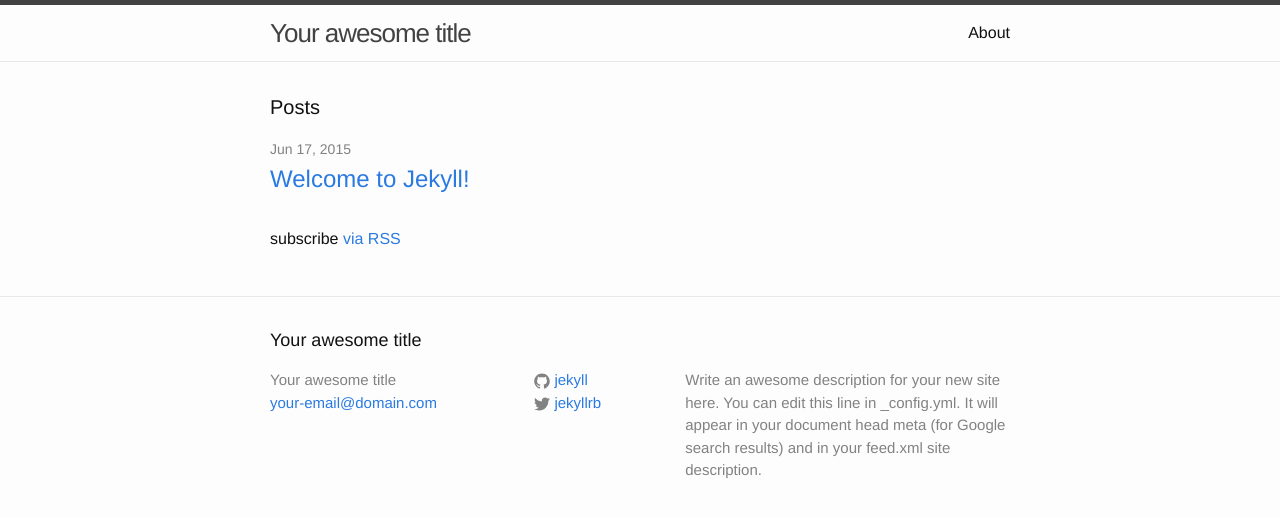
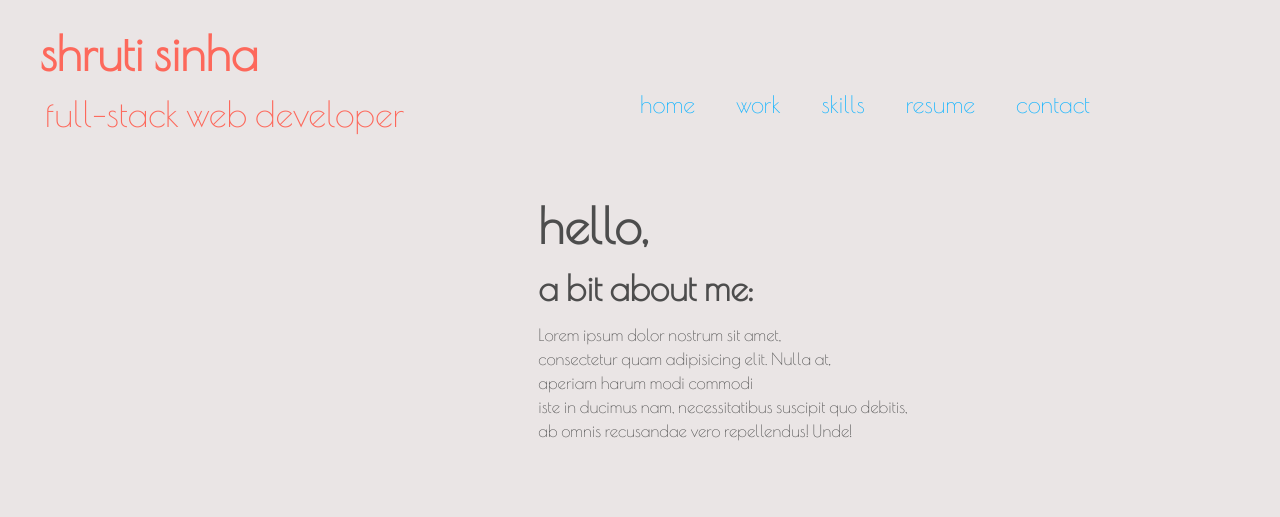
Before and after one commit to shruti2809/portfolio, a Jekyll site: the page built from index.html, in a window 1280 px wide. Shown: the top 517 px of the page. Built offline with Jekyll 4.4.1, drawn with Linux system fonts in a browser that asks for light colours.

Commit message:
Added specific styles to text.

```diff
--- a/_config.yml
+++ b/_config.yml
@@ -1,5 +1,5 @@
 # Site settings
-title: Your awesome title
+title: portfolio
 email: your-email@domain.com
 description: > # this means to ignore newlines until "baseurl:"
   Write an awesome description for your new site here. You can edit this
--- a/_includes/head.html
+++ b/_includes/head.html
@@ -5,8 +5,9 @@
 
   <title>{% if page.title %}{{ page.title }}{% else %}{{ site.title }}{% endif %}</title>
   <meta name="description" content="{% if page.excerpt %}{{ page.excerpt | strip_html | strip_newlines | truncate: 160 }}{% else %}{{ site.description }}{% endif %}">
-
+  <link rel="stylesheet" href="https://maxcdn.bootstrapcdn.com/bootstrap/3.3.4/css/bootstrap.min.css">
   <link rel="stylesheet" href="{{ "/css/main.css" | prepend: site.baseurl }}">
   <link rel="canonical" href="{{ page.url | replace:'index.html','' | prepend: site.baseurl | prepend: site.url }}">
+  <link href='http://fonts.googleapis.com/css?family=Poiret+One&subset=latin,cyrillic,latin-ext' rel='stylesheet' type='text/css'>
   <link rel="alternate" type="application/rss+xml" title="{{ site.title }}" href="{{ "/feed.xml" | prepend: site.baseurl | prepend: site.url }}" />
 </head>
--- a/_includes/header.html
+++ b/_includes/header.html
@@ -1,27 +1,15 @@
-<header class="site-header">
-
-  <div class="wrapper">
-
-    <a class="site-title" href="{{ site.baseurl }}/">{{ site.title }}</a>
-
-    <nav class="site-nav">
-      <a href="#" class="menu-icon">
-        <svg viewBox="0 0 18 15">
-          <path fill="#424242" d="M18,1.484c0,0.82-0.665,1.484-1.484,1.484H1.484C0.665,2.969,0,2.304,0,1.484l0,0C0,0.665,0.665,0,1.484,0 h15.031C17.335,0,18,0.665,18,1.484L18,1.484z"/>
-          <path fill="#424242" d="M18,7.516C18,8.335,17.335,9,16.516,9H1.484C0.665,9,0,8.335,0,7.516l0,0c0-0.82,0.665-1.484,1.484-1.484 h15.031C17.335,6.031,18,6.696,18,7.516L18,7.516z"/>
-          <path fill="#424242" d="M18,13.516C18,14.335,17.335,15,16.516,15H1.484C0.665,15,0,14.335,0,13.516l0,0 c0-0.82,0.665-1.484,1.484-1.484h15.031C17.335,12.031,18,12.696,18,13.516L18,13.516z"/>
-        </svg>
-      </a>
-
-      <div class="trigger">
-        {% for page in site.pages %}
-          {% if page.title %}
-          <a class="page-link" href="{{ page.url | prepend: site.baseurl }}">{{ page.title }}</a>
-          {% endif %}
-        {% endfor %}
-      </div>
-    </nav>
-
+<header class="nav">
+<div id = "myname" class = "row">
+  <a class="brand" href="{{site.baseurl}}/">shruti sinha</a>
   </div>
-
+  <div id = "job" class = "row col-xs-12">
+  <div class = "col-xs-6">
+    <a class="brand" href="{{site.baseurl}}/">full-stack web developer</a>
+    </div>
+    <div class = "col-xs-6">
+  <nav>
+    {% include links.html %}
+  </nav>
+  </div>
+  </div>
 </header>
--- /dev/null
+++ b/_includes/links.html
@@ -0,0 +1,5 @@
+<a href="{{ site.baseurl }}/">home</a>
+<a href="{{ site.baseurl }}/work">work</a>
+<a href="{{ site.baseurl }}/skills">skills</a>
+<a href="{{ site.baseurl }}/resume">resume</a>
+<a href="{{ site.baseurl }}/contact">contact</a>
--- /dev/null
+++ b/_layouts/home.html
@@ -0,0 +1,7 @@
+<!DOCTYPE html>
+<html>
+  {% include head.html %}
+  <body>
+    {{ content }}
+  </body>
+</html>
--- a/_sass/_base.scss
+++ /dev/null
@@ -1,204 +0,0 @@
-/**
- * Reset some basic elements
- */
-body, h1, h2, h3, h4, h5, h6,
-p, blockquote, pre, hr,
-dl, dd, ol, ul, figure {
-    margin: 0;
-    padding: 0;
-}
-
-
-
-/**
- * Basic styling
- */
-body {
-    font-family: $base-font-family;
-    font-size: $base-font-size;
-    line-height: $base-line-height;
-    font-weight: 300;
-    color: $text-color;
-    background-color: $background-color;
-    -webkit-text-size-adjust: 100%;
-}
-
-
-
-/**
- * Set `margin-bottom` to maintain vertical rhythm
- */
-h1, h2, h3, h4, h5, h6,
-p, blockquote, pre,
-ul, ol, dl, figure,
-%vertical-rhythm {
-    margin-bottom: $spacing-unit / 2;
-}
-
-
-
-/**
- * Images
- */
-img {
-    max-width: 100%;
-    vertical-align: middle;
-}
-
-
-
-/**
- * Figures
- */
-figure > img {
-    display: block;
-}
-
-figcaption {
-    font-size: $small-font-size;
-}
-
-
-
-/**
- * Lists
- */
-ul, ol {
-    margin-left: $spacing-unit;
-}
-
-li {
-    > ul,
-    > ol {
-         margin-bottom: 0;
-    }
-}
-
-
-
-/**
- * Headings
- */
-h1, h2, h3, h4, h5, h6 {
-    font-weight: 300;
-}
-
-
-
-/**
- * Links
- */
-a {
-    color: $brand-color;
-    text-decoration: none;
-
-    &:visited {
-        color: darken($brand-color, 15%);
-    }
-
-    &:hover {
-        color: $text-color;
-        text-decoration: underline;
-    }
-}
-
-
-
-/**
- * Blockquotes
- */
-blockquote {
-    color: $grey-color;
-    border-left: 4px solid $grey-color-light;
-    padding-left: $spacing-unit / 2;
-    font-size: 18px;
-    letter-spacing: -1px;
-    font-style: italic;
-
-    > :last-child {
-        margin-bottom: 0;
-    }
-}
-
-
-
-/**
- * Code formatting
- */
-pre,
-code {
-    font-size: 15px;
-    border: 1px solid $grey-color-light;
-    border-radius: 3px;
-    background-color: #eef;
-}
-
-code {
-    padding: 1px 5px;
-}
-
-pre {
-    padding: 8px 12px;
-    overflow-x: scroll;
-
-    > code {
-        border: 0;
-        padding-right: 0;
-        padding-left: 0;
-    }
-}
-
-
-
-/**
- * Wrapper
- */
-.wrapper {
-    max-width: -webkit-calc(#{$content-width} - (#{$spacing-unit} * 2));
-    max-width:         calc(#{$content-width} - (#{$spacing-unit} * 2));
-    margin-right: auto;
-    margin-left: auto;
-    padding-right: $spacing-unit;
-    padding-left: $spacing-unit;
-    @extend %clearfix;
-
-    @include media-query($on-laptop) {
-        max-width: -webkit-calc(#{$content-width} - (#{$spacing-unit}));
-        max-width:         calc(#{$content-width} - (#{$spacing-unit}));
-        padding-right: $spacing-unit / 2;
-        padding-left: $spacing-unit / 2;
-    }
-}
-
-
-
-/**
- * Clearfix
- */
-%clearfix {
-
-    &:after {
-        content: "";
-        display: table;
-        clear: both;
-    }
-}
-
-
-
-/**
- * Icons
- */
-.icon {
-
-    > svg {
-        display: inline-block;
-        width: 16px;
-        height: 16px;
-        vertical-align: middle;
-
-        path {
-            fill: $grey-color;
-        }
-    }
-}
--- /dev/null
+++ b/_sass/_home.scss
@@ -0,0 +1,62 @@
+#home {
+  position: relative;
+  height: 100vh;
+  width: 100%;
+  overflow: hidden;
+  background-color: $primary-color;
+
+  header {
+    position: relative;
+    top: 0;
+    font-family: 'Poiret One', cursive;
+
+    #myname > a {
+      font-size: 2em;
+      text-decoration: none;
+      width: 100%;
+      padding-left: 40px;
+      font-weight: 600;
+      color: #FD685B;
+    }
+
+    #job > div >  a {
+      font-size: 1.5em;
+      text-decoration: none;
+      padding-left: 15px;
+      color: #FD685B
+    }
+
+    .nav {
+      font-size: 1.7em;
+      padding-top: 20px;
+
+      a {
+        padding-right: 1.5em;
+        text-decoration: none;
+        color: #19B5FE;
+      }
+    }
+  }
+
+  h1 {
+    padding-top: 40px;
+    color: #4D4D4D;
+    font-weight: 600;
+    font-size: 3.5em;
+    font-family: 'Poiret One', cursive;
+  }
+
+  p {
+    color: #4D4D4D;
+    font-size: 2.5em;
+    font-weight: 600;
+    font-family: 'Poiret One', cursive;
+  }
+
+  .lorem {
+    font-size: 1.2em;
+    font-family: 'Poiret One', cursive;
+    color: #4D4D4D;
+    font-weight: 400;
+  }
+}
--- a/_sass/_layout.scss
+++ /dev/null
@@ -1,236 +0,0 @@
-/**
- * Site header
- */
-.site-header {
-    border-top: 5px solid $grey-color-dark;
-    border-bottom: 1px solid $grey-color-light;
-    min-height: 56px;
-
-    // Positioning context for the mobile navigation icon
-    position: relative;
-}
-
-.site-title {
-    font-size: 26px;
-    line-height: 56px;
-    letter-spacing: -1px;
-    margin-bottom: 0;
-    float: left;
-
-    &,
-    &:visited {
-        color: $grey-color-dark;
-    }
-}
-
-.site-nav {
-    float: right;
-    line-height: 56px;
-
-    .menu-icon {
-        display: none;
-    }
-
-    .page-link {
-        color: $text-color;
-        line-height: $base-line-height;
-
-        // Gaps between nav items, but not on the first one
-        &:not(:first-child) {
-            margin-left: 20px;
-        }
-    }
-
-    @include media-query($on-palm) {
-        position: absolute;
-        top: 9px;
-        right: 30px;
-        background-color: $background-color;
-        border: 1px solid $grey-color-light;
-        border-radius: 5px;
-        text-align: right;
-
-        .menu-icon {
-            display: block;
-            float: right;
-            width: 36px;
-            height: 26px;
-            line-height: 0;
-            padding-top: 10px;
-            text-align: center;
-
-            > svg {
-                width: 18px;
-                height: 15px;
-
-                path {
-                    fill: $grey-color-dark;
-                }
-            }
-        }
-
-        .trigger {
-            clear: both;
-            display: none;
-        }
-
-        &:hover .trigger {
-            display: block;
-            padding-bottom: 5px;
-        }
-
-        .page-link {
-            display: block;
-            padding: 5px 10px;
-        }
-    }
-}
-
-
-
-/**
- * Site footer
- */
-.site-footer {
-    border-top: 1px solid $grey-color-light;
-    padding: $spacing-unit 0;
-}
-
-.footer-heading {
-    font-size: 18px;
-    margin-bottom: $spacing-unit / 2;
-}
-
-.contact-list,
-.social-media-list {
-    list-style: none;
-    margin-left: 0;
-}
-
-.footer-col-wrapper {
-    font-size: 15px;
-    color: $grey-color;
-    margin-left: -$spacing-unit / 2;
-    @extend %clearfix;
-}
-
-.footer-col {
-    float: left;
-    margin-bottom: $spacing-unit / 2;
-    padding-left: $spacing-unit / 2;
-}
-
-.footer-col-1 {
-    width: -webkit-calc(35% - (#{$spacing-unit} / 2));
-    width:         calc(35% - (#{$spacing-unit} / 2));
-}
-
-.footer-col-2 {
-    width: -webkit-calc(20% - (#{$spacing-unit} / 2));
-    width:         calc(20% - (#{$spacing-unit} / 2));
-}
-
-.footer-col-3 {
-    width: -webkit-calc(45% - (#{$spacing-unit} / 2));
-    width:         calc(45% - (#{$spacing-unit} / 2));
-}
-
-@include media-query($on-laptop) {
-    .footer-col-1,
-    .footer-col-2 {
-        width: -webkit-calc(50% - (#{$spacing-unit} / 2));
-        width:         calc(50% - (#{$spacing-unit} / 2));
-    }
-
-    .footer-col-3 {
-        width: -webkit-calc(100% - (#{$spacing-unit} / 2));
-        width:         calc(100% - (#{$spacing-unit} / 2));
-    }
-}
-
-@include media-query($on-palm) {
-    .footer-col {
-        float: none;
-        width: -webkit-calc(100% - (#{$spacing-unit} / 2));
-        width:         calc(100% - (#{$spacing-unit} / 2));
-    }
-}
-
-
-
-/**
- * Page content
- */
-.page-content {
-    padding: $spacing-unit 0;
-}
-
-.page-heading {
-    font-size: 20px;
-}
-
-.post-list {
-    margin-left: 0;
-    list-style: none;
-
-    > li {
-        margin-bottom: $spacing-unit;
-    }
-}
-
-.post-meta {
-    font-size: $small-font-size;
-    color: $grey-color;
-}
-
-.post-link {
-    display: block;
-    font-size: 24px;
-}
-
-
-
-/**
- * Posts
- */
-.post-header {
-    margin-bottom: $spacing-unit;
-}
-
-.post-title {
-    font-size: 42px;
-    letter-spacing: -1px;
-    line-height: 1;
-
-    @include media-query($on-laptop) {
-        font-size: 36px;
-    }
-}
-
-.post-content {
-    margin-bottom: $spacing-unit;
-
-    h2 {
-        font-size: 32px;
-
-        @include media-query($on-laptop) {
-            font-size: 28px;
-        }
-    }
-
-    h3 {
-        font-size: 26px;
-
-        @include media-query($on-laptop) {
-            font-size: 22px;
-        }
-    }
-
-    h4 {
-        font-size: 20px;
-
-        @include media-query($on-laptop) {
-            font-size: 18px;
-        }
-    }
-}
--- a/_sass/_syntax-highlighting.scss
+++ /dev/null
@@ -1,67 +0,0 @@
-/**
- * Syntax highlighting styles
- */
-.highlight {
-    background: #fff;
-    @extend %vertical-rhythm;
-
-    .c     { color: #998; font-style: italic } // Comment
-    .err   { color: #a61717; background-color: #e3d2d2 } // Error
-    .k     { font-weight: bold } // Keyword
-    .o     { font-weight: bold } // Operator
-    .cm    { color: #998; font-style: italic } // Comment.Multiline
-    .cp    { color: #999; font-weight: bold } // Comment.Preproc
-    .c1    { color: #998; font-style: italic } // Comment.Single
-    .cs    { color: #999; font-weight: bold; font-style: italic } // Comment.Special
-    .gd    { color: #000; background-color: #fdd } // Generic.Deleted
-    .gd .x { color: #000; background-color: #faa } // Generic.Deleted.Specific
-    .ge    { font-style: italic } // Generic.Emph
-    .gr    { color: #a00 } // Generic.Error
-    .gh    { color: #999 } // Generic.Heading
-    .gi    { color: #000; background-color: #dfd } // Generic.Inserted
-    .gi .x { color: #000; background-color: #afa } // Generic.Inserted.Specific
-    .go    { color: #888 } // Generic.Output
-    .gp    { color: #555 } // Generic.Prompt
-    .gs    { font-weight: bold } // Generic.Strong
-    .gu    { color: #aaa } // Generic.Subheading
-    .gt    { color: #a00 } // Generic.Traceback
-    .kc    { font-weight: bold } // Keyword.Constant
-    .kd    { font-weight: bold } // Keyword.Declaration
-    .kp    { font-weight: bold } // Keyword.Pseudo
-    .kr    { font-weight: bold } // Keyword.Reserved
-    .kt    { color: #458; font-weight: bold } // Keyword.Type
-    .m     { color: #099 } // Literal.Number
-    .s     { color: #d14 } // Literal.String
-    .na    { color: #008080 } // Name.Attribute
-    .nb    { color: #0086B3 } // Name.Builtin
-    .nc    { color: #458; font-weight: bold } // Name.Class
-    .no    { color: #008080 } // Name.Constant
-    .ni    { color: #800080 } // Name.Entity
-    .ne    { color: #900; font-weight: bold } // Name.Exception
-    .nf    { color: #900; font-weight: bold } // Name.Function
-    .nn    { color: #555 } // Name.Namespace
-    .nt    { color: #000080 } // Name.Tag
-    .nv    { color: #008080 } // Name.Variable
-    .ow    { font-weight: bold } // Operator.Word
-    .w     { color: #bbb } // Text.Whitespace
-    .mf    { color: #099 } // Literal.Number.Float
-    .mh    { color: #099 } // Literal.Number.Hex
-    .mi    { color: #099 } // Literal.Number.Integer
-    .mo    { color: #099 } // Literal.Number.Oct
-    .sb    { color: #d14 } // Literal.String.Backtick
-    .sc    { color: #d14 } // Literal.String.Char
-    .sd    { color: #d14 } // Literal.String.Doc
-    .s2    { color: #d14 } // Literal.String.Double
-    .se    { color: #d14 } // Literal.String.Escape
-    .sh    { color: #d14 } // Literal.String.Heredoc
-    .si    { color: #d14 } // Literal.String.Interpol
-    .sx    { color: #d14 } // Literal.String.Other
-    .sr    { color: #009926 } // Literal.String.Regex
-    .s1    { color: #d14 } // Literal.String.Single
-    .ss    { color: #990073 } // Literal.String.Symbol
-    .bp    { color: #999 } // Name.Builtin.Pseudo
-    .vc    { color: #008080 } // Name.Variable.Class
-    .vg    { color: #008080 } // Name.Variable.Global
-    .vi    { color: #008080 } // Name.Variable.Instance
-    .il    { color: #099 } // Literal.Number.Integer.Long
-}
--- /dev/null
+++ b/_sass/_theme.scss
@@ -0,0 +1,5 @@
+
+$primary-color: #EAE5E5; //background-color
+$secondary-color: #45BED8;
+$light-font-color: #FFFFFF;
+$dark-font-color: #296476;
--- a/css/main.scss
+++ b/css/main.scss
@@ -2,51 +2,4 @@
 # Only the main Sass file needs front matter (the dashes are enough)
 ---
 @charset "utf-8";
-
-
-
-// Our variables
-$base-font-family: Helvetica, Arial, sans-serif;
-$base-font-size:   16px;
-$small-font-size:  $base-font-size * 0.875;
-$base-line-height: 1.5;
-
-$spacing-unit:     30px;
-
-$text-color:       #111;
-$background-color: #fdfdfd;
-$brand-color:      #2a7ae2;
-
-$grey-color:       #828282;
-$grey-color-light: lighten($grey-color, 40%);
-$grey-color-dark:  darken($grey-color, 25%);
-
-// Width of the content area
-$content-width:    800px;
-
-$on-palm:          600px;
-$on-laptop:        800px;
-
-
-
-// Using media queries with like this:
-// @include media-query($on-palm) {
-//     .wrapper {
-//         padding-right: $spacing-unit / 2;
-//         padding-left: $spacing-unit / 2;
-//     }
-// }
-@mixin media-query($device) {
-    @media screen and (max-width: $device) {
-        @content;
-    }
-}
-
-
-
-// Import partials from `sass_dir` (defaults to `_sass`)
-@import
-        "base",
-        "layout",
-        "syntax-highlighting"
-;
+@import "theme", "home";
--- a/index.html
+++ b/index.html
@@ -1,23 +1,17 @@
 ---
-layout: default
+layout: home
 ---
 
-<div class="home">
-
-  <h1 class="page-heading">Posts</h1>
-
-  <ul class="post-list">
-    {% for post in site.posts %}
-      <li>
-        <span class="post-meta">{{ post.date | date: "%b %-d, %Y" }}</span>
-
-        <h2>
-          <a class="post-link" href="{{ post.url | prepend: site.baseurl }}">{{ post.title }}</a>
-        </h2>
-      </li>
-    {% endfor %}
-  </ul>
-
-  <p class="rss-subscribe">subscribe <a href="{{ "/feed.xml" | prepend: site.baseurl }}">via RSS</a></p>
-
+<div id="home" class="container-fluid">
+<header>
+  {% include header.html %}
+</header>
+<div class="row col-xs-12">
+  <div class = "col-xs-5">
+  </div>
+  <div class = "col-xs-7">
+  <h1>hello,</h1>
+    <p>a bit about me:</p>
+    <p class = "lorem">Lorem ipsum dolor nostrum sit amet,<br> consectetur quam adipisicing elit. Nulla at,<br> aperiam harum modi commodi <br>iste in ducimus nam, necessitatibus suscipit quo debitis,<br> ab omnis recusandae vero repellendus! Unde!</p>
+  </div>
 </div>
```
Also changed, not shown: skills.html (added, +22 -0 lines), _sass/_skills.scss (added).
